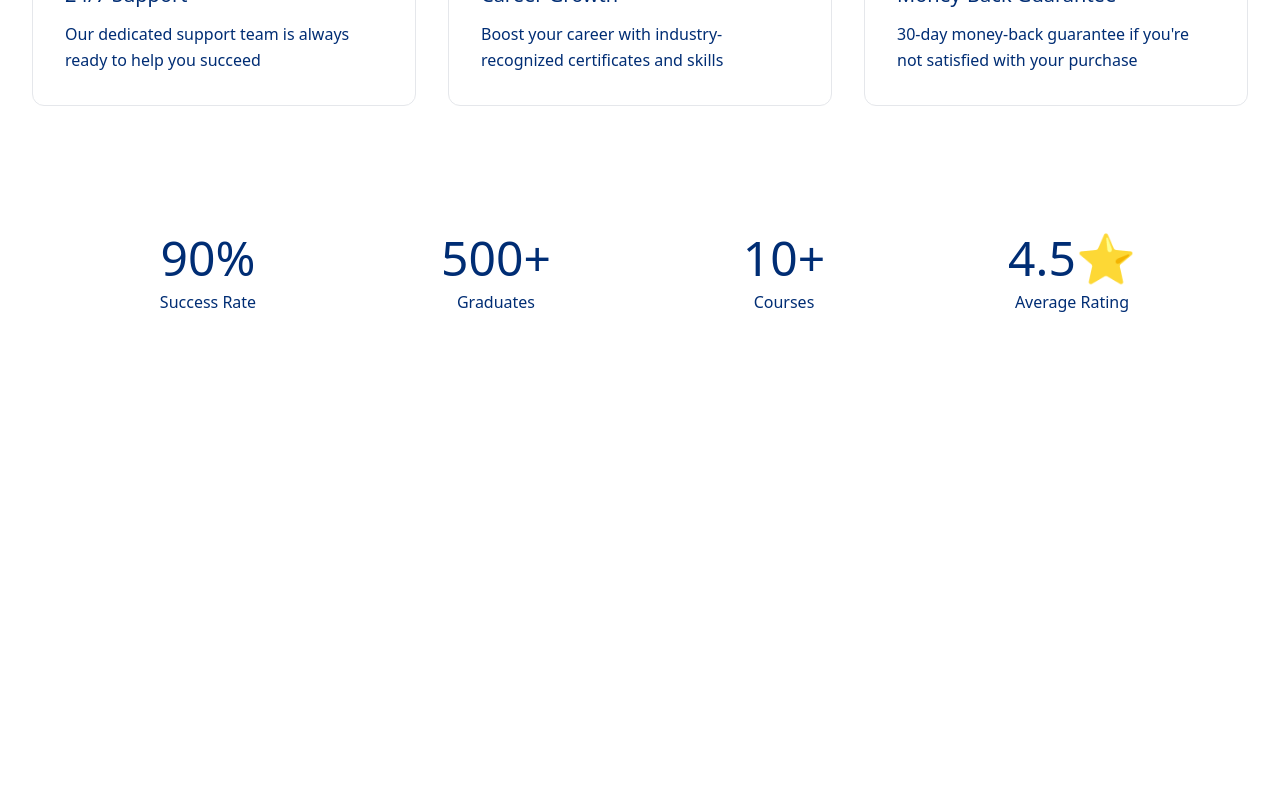
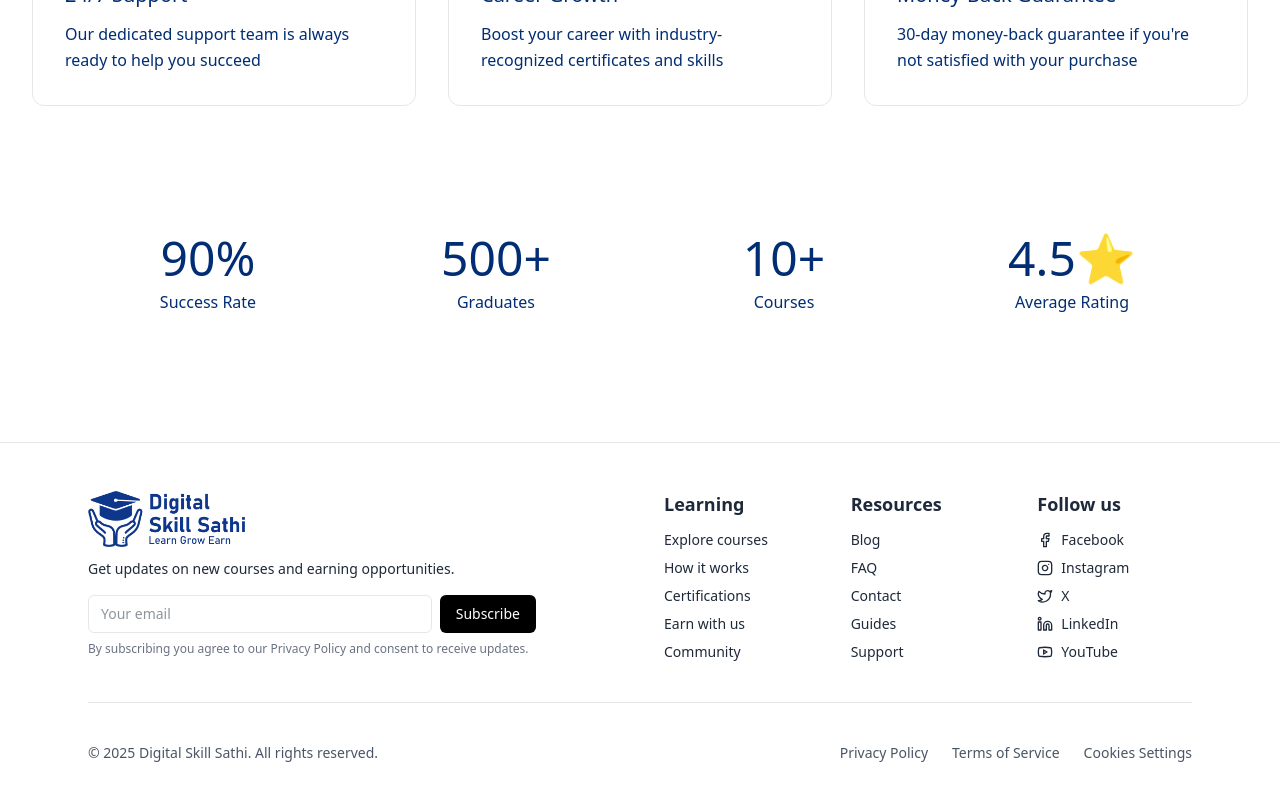
Before and after one commit to rainitesh2811/NavBuddhiAI, a React (Vite) app: page / in a window 1280 px wide. Shown: the part 3102-3902 px from the top of the page. Built offline with nearby package versions, Linux system fonts and the light colour scheme.

Commit message:
Enhance styling and layout: update Footer and index files, add Space Grotesk font

```diff
--- a/index.html
+++ b/index.html
@@ -1,6 +1,10 @@
 <!doctype html>
 <html lang="en">
   <head>
+    <link rel="preconnect" href="https://fonts.googleapis.com">
+    <link rel="preconnect" href="https://fonts.gstatic.com" crossorigin>
+    <link href="https://fonts.googleapis.com/css2?family=Space+Grotesk:wght@300..700&display=swap" rel="stylesheet">
+
     <meta charset="UTF-8" />
     <link rel="icon" type="image/png" href="./public//logo.png" />
     <meta name="viewport" content="width=device-width, initial-scale=1.0" />
--- a/src/app/components/Footer.jsx
+++ b/src/app/components/Footer.jsx
@@ -1,125 +1,105 @@
-import { GraduationCap, Mail, Phone, MapPin, Facebook, Twitter, Instagram, Linkedin, Youtube } from 'lucide-react';
+import {
+  Facebook,
+  Twitter,
+  Instagram,
+  Linkedin,
+  Youtube
+} from "lucide-react";
 
 export function Footer() {
   return (
-    <footer className="bg-foreground text-white">
-      <div className="max-w-7xl mx-auto px-4 sm:px-6 lg:px-8 py-16">
-        <div className="grid md:grid-cols-2 lg:grid-cols-4 gap-12 mb-12">
-          <div className="space-y-4">
-            <div className="flex items-center gap-2">
-              <GraduationCap className="w-8 h-8 text-primary" />
-              <span className="text-xl">DigitalSkillSathi</span>
+    <footer className="bg-white text-gray-800 border-t font-space">
+
+      <div className="max-w-6xl mx-auto px-6 py-12 space-y-10">
+
+        {/* ========= TOP SECTION ========= */}
+        <div className="grid grid-cols-1 lg:grid-cols-2 gap-12">
+
+          {/* LEFT: Logo + Newsletter */}
+          <div className="max-w-md">
+            <img
+              src="/logo.png"
+              alt="Logo"
+              className="h-14 w-auto mb-3"
+            />
+
+            <p className="text-sm mb-4">
+              Get updates on new courses and earning opportunities.
+            </p>
+
+            <div className="flex gap-2 mb-2">
+              <input
+                type="email"
+                placeholder="Your email"
+                className="w-full px-3 py-2 border rounded-md text-sm"
+              />
+
+              <button className="px-4 py-2 bg-black text-white rounded-md text-sm">
+                Subscribe
+              </button>
             </div>
-            <p className="text-white/70 leading-relaxed">
-              Empowering learners worldwide with quality education and expert-led courses to achieve their dreams.
+
+            <p className="text-xs text-gray-500 leading-snug">
+              By subscribing you agree to our Privacy Policy and consent to receive updates.
             </p>
-            <div className="flex gap-3">
-              <a href="#" className="w-10 h-10 bg-white/10 rounded-full flex items-center justify-center hover:bg-primary transition-colors">
-                <Facebook className="w-5 h-5" />
-              </a>
-              <a href="#" className="w-10 h-10 bg-white/10 rounded-full flex items-center justify-center hover:bg-primary transition-colors">
-                <Twitter className="w-5 h-5" />
-              </a>
-              <a href="#" className="w-10 h-10 bg-white/10 rounded-full flex items-center justify-center hover:bg-primary transition-colors">
-                <Instagram className="w-5 h-5" />
-              </a>
-              <a href="#" className="w-10 h-10 bg-white/10 rounded-full flex items-center justify-center hover:bg-primary transition-colors">
-                <Linkedin className="w-5 h-5" />
-              </a>
-              <a href="#" className="w-10 h-10 bg-white/10 rounded-full flex items-center justify-center hover:bg-primary transition-colors">
-                <Youtube className="w-5 h-5" />
-              </a>
-            </div>
           </div>
 
-          {/* Quick Links */}
-          <div>
-            <h3 className="text-lg mb-4">Quick Links</h3>
-            <ul className="space-y-3">
-              <li>
-                <a href="#" className="text-white/70 hover:text-primary transition-colors">About Us</a>
-              </li>
-              <li>
-                <a href="#courses" className="text-white/70 hover:text-primary transition-colors">All Courses</a>
-              </li>
-              <li>
-                <a href="#" className="text-white/70 hover:text-primary transition-colors">Blog</a>
-              </li>
-              <li>
-                <a href="#" className="text-white/70 hover:text-primary transition-colors">Success Stories</a>
-              </li>
-            </ul>
-          </div>
+          {/* RIGHT: Columns */}
+          <div className="grid grid-cols-2 md:grid-cols-3 gap-8">
 
-          <div>
-            <h3 className="text-lg mb-4">Categories</h3>
-            <ul className="space-y-3">
-              <li>
-                <a href="#" className="text-white/70 hover:text-primary transition-colors">Web Development</a>
-              </li>
-              <li>
-                <a href="#" className="text-white/70 hover:text-primary transition-colors">Digital Marketing</a>
-              </li>
-              <li>
-                <a href="#" className="text-white/70 hover:text-primary transition-colors">Data Science</a>
-              </li>
-              <li>
-                <a href="#" className="text-white/70 hover:text-primary transition-colors">Business & Finance</a>
-              </li>
-              <li>
-                <a href="#" className="text-white/70 hover:text-primary transition-colors">Design & Creativity</a>
-              </li>
-            </ul>
-          </div>
+            {/* Learning */}
+            <div>
+              <h3 className="font-semibold mb-3">Learning</h3>
+              <ul className="space-y-2 text-sm">
+                <li><a href="#" className="hover:underline">Explore courses</a></li>
+                <li><a href="#" className="hover:underline">How it works</a></li>
+                <li><a href="#" className="hover:underline">Certifications</a></li>
+                <li><a href="#" className="hover:underline">Earn with us</a></li>
+                <li><a href="#" className="hover:underline">Community</a></li>
+              </ul>
+            </div>
 
-          {/* Contact Info */}
-          <div id="contact">
-            <h3 className="text-lg mb-4">Contact Us</h3>
-            <ul className="space-y-3">
-              <li className="flex items-start gap-3">
-                <MapPin className="w-5 h-5 text-primary flex-shrink-0 mt-0.5" />
-                <span className="text-white/70">123 Education Street, Learning City, LC 12345</span>
-              </li>
-              <li className="flex items-center gap-3">
-                <Phone className="w-5 h-5 text-primary flex-shrink-0" />
-                <span className="text-white/70">+1 (555) 123-4567</span>
-              </li>
-              <li className="flex items-center gap-3">
-                <Mail className="w-5 h-5 text-primary flex-shrink-0" />
-                <span className="text-white/70">info@digitalskillsathi.com</span>
-              </li>
-            </ul>
+            {/* Resources */}
+            <div>
+              <h3 className="font-semibold mb-3">Resources</h3>
+              <ul className="space-y-2 text-sm">
+                <li><a href="#" className="hover:underline">Blog</a></li>
+                <li><a href="#" className="hover:underline">FAQ</a></li>
+                <li><a href="#" className="hover:underline">Contact</a></li>
+                <li><a href="#" className="hover:underline">Guides</a></li>
+                <li><a href="#" className="hover:underline">Support</a></li>
+              </ul>
+            </div>
+
+            {/* Follow Us */}
+            <div>
+              <h3 className="font-semibold mb-3">Follow us</h3>
+              <ul className="space-y-2 text-sm">
+                <li className="flex items-center gap-2"><Facebook className="w-4 h-4" /> Facebook</li>
+                <li className="flex items-center gap-2"><Instagram className="w-4 h-4" /> Instagram</li>
+                <li className="flex items-center gap-2"><Twitter className="w-4 h-4" /> X</li>
+                <li className="flex items-center gap-2"><Linkedin className="w-4 h-4" /> LinkedIn</li>
+                <li className="flex items-center gap-2"><Youtube className="w-4 h-4" /> YouTube</li>
+              </ul>
+            </div>
+
           </div>
         </div>
 
-        {/* Newsletter */}
-        <div className="border-t border-white/10 pt-12 mb-12">
-          <div className="max-w-2xl mx-auto text-center">
-            <h3 className="text-2xl mb-3">Subscribe to Our Newsletter</h3>
-            <p className="text-white/70 mb-6">Get the latest courses and updates delivered to your inbox</p>
-            <div className="flex gap-2 max-w-md mx-auto">
-              <input
-                type="email"
-                placeholder="Enter your email"
-                className="flex-1 px-4 py-3 rounded-lg bg-white/10 border border-white/20 text-white placeholder:text-white/50 outline-none focus:border-primary"
-              />
-              <button className="px-6 py-3 bg-primary text-primary-foreground rounded-lg hover:bg-primary/90 transition-colors">
-                Subscribe
-              </button>
-            </div>
+        {/* Divider */}
+        <hr />
+
+        {/* ========= BOTTOM SECTION ========= */}
+        <div className="flex flex-col md:flex-row justify-between items-center text-sm text-gray-600 gap-3">
+
+          <p>© 2025 Digital Skill Sathi. All rights reserved.</p>
+
+          <div className="flex gap-6">
+            <a href="#" className="hover:underline">Privacy Policy</a>
+            <a href="#" className="hover:underline">Terms of Service</a>
+            <a href="#" className="hover:underline">Cookies Settings</a>
           </div>
-        </div>
 
-        {/* Bottom Bar */}
-        <div className="border-t border-white/10 pt-8">
-          <div className="flex flex-col md:flex-row justify-between items-center gap-4 text-sm text-white/60">
-            <p>© 2025 DigitalSkillSathi. All rights reserved.</p>
-            <div className="flex gap-6">
-              <a href="#" className="hover:text-primary transition-colors">Privacy Policy</a>
-              <a href="#" className="hover:text-primary transition-colors">Terms of Service</a>
-              <a href="#" className="hover:text-primary transition-colors">Cookie Policy</a>
-            </div>
-          </div>
         </div>
       </div>
     </footer>
--- a/src/styles/index.css
+++ b/src/styles/index.css
@@ -1,6 +1,8 @@
 @import './fonts.css';
 @import './tailwind.css';
 @import './theme.css';
+@import url('https://fonts.googleapis.com/css2?family=Space+Grotesk:wght@300..700&display=swap');
+
 
 /* Prevent horizontal scrolling globally */
 html, body {
--- a/tailwind.config.js
+++ b/tailwind.config.js
@@ -4,8 +4,12 @@ module.exports = {
     "./src/**/*.{js,jsx,ts,tsx}"
   ],
   theme: {
-    extend: {},
+  extend: {
+    fontFamily: {
+      space: ['"Space Grotesk"', 'sans-serif'],
+    },
   },
+},
   plugins: [
     require("tw-animate-css")
   ],
```
